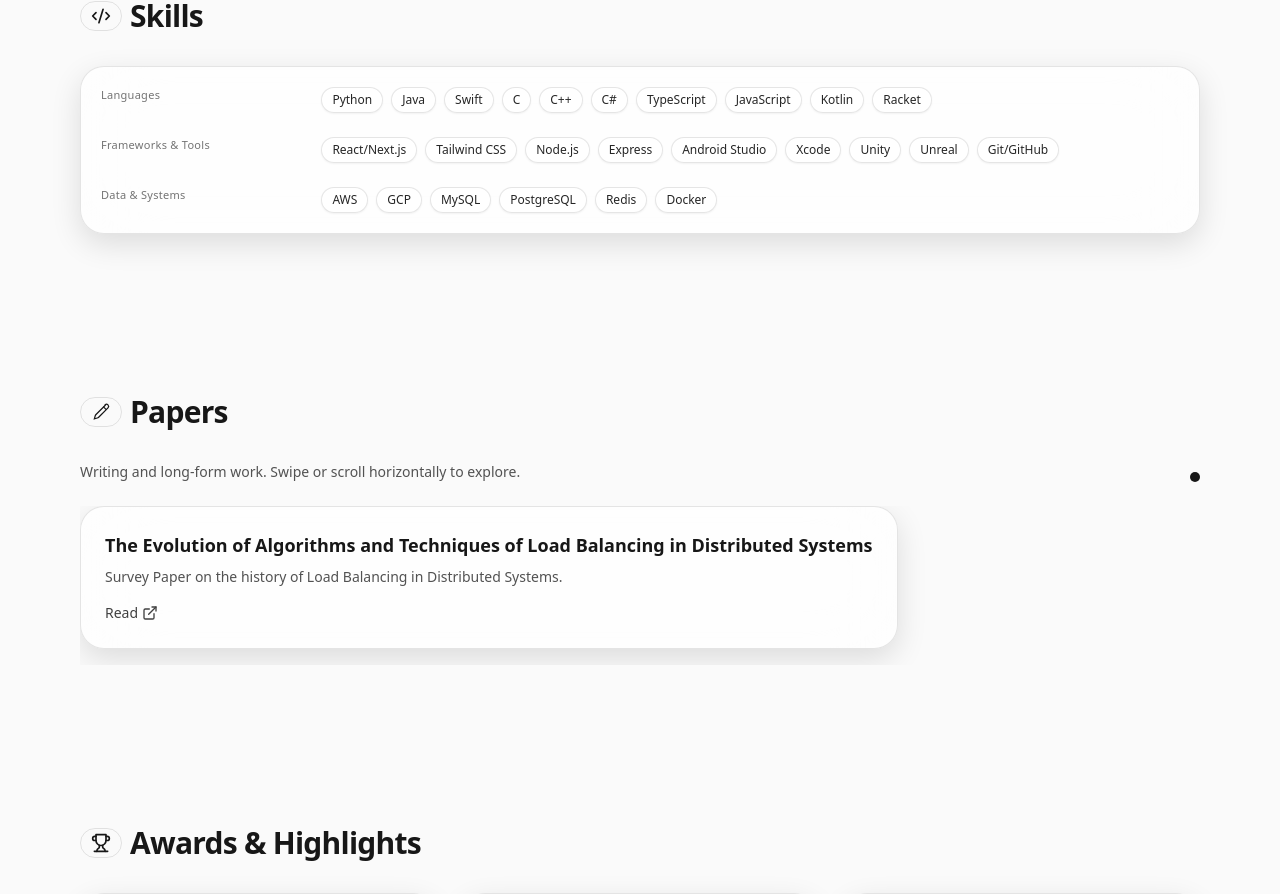
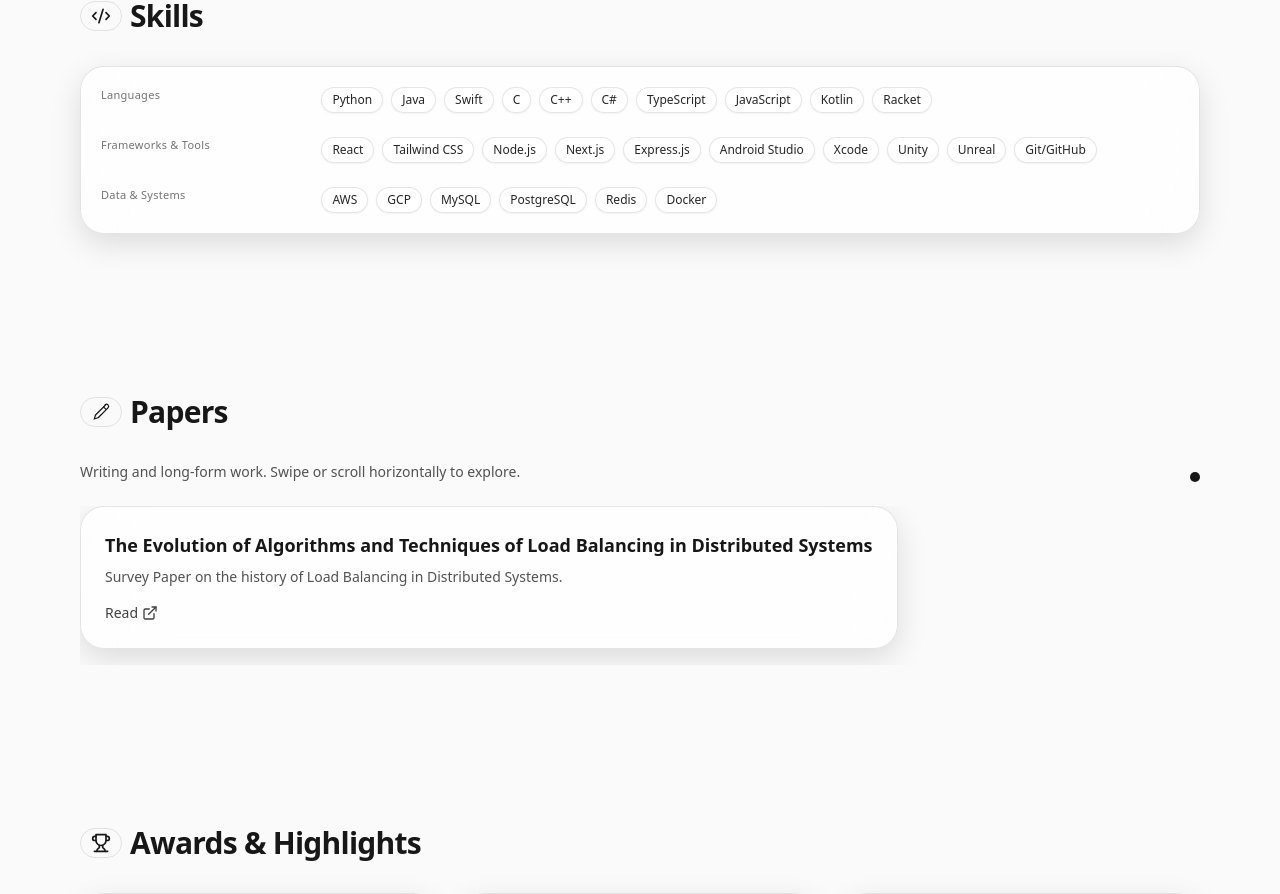
Before and after one commit to SilverXer0/personal_website, a Next.js app: page / in a window 1280 px wide. Shown: the part 2964-3858 px from the top of the page. Built offline with nearby package versions, Linux system fonts and the light colour scheme.

Commit message:
skills fix

```diff
--- a/app/page.tsx
+++ b/app/page.tsx
@@ -390,10 +390,11 @@ export default function Page() {
       {
         group: "Frameworks & Tools",
         items: [
-          "React/Next.js",
+          "React",
           "Tailwind CSS",
           "Node.js",
-          "Express",
+          "Next.js",
+          "Express.js",
           "Android Studio",
           "Xcode",
           "Unity",
```
